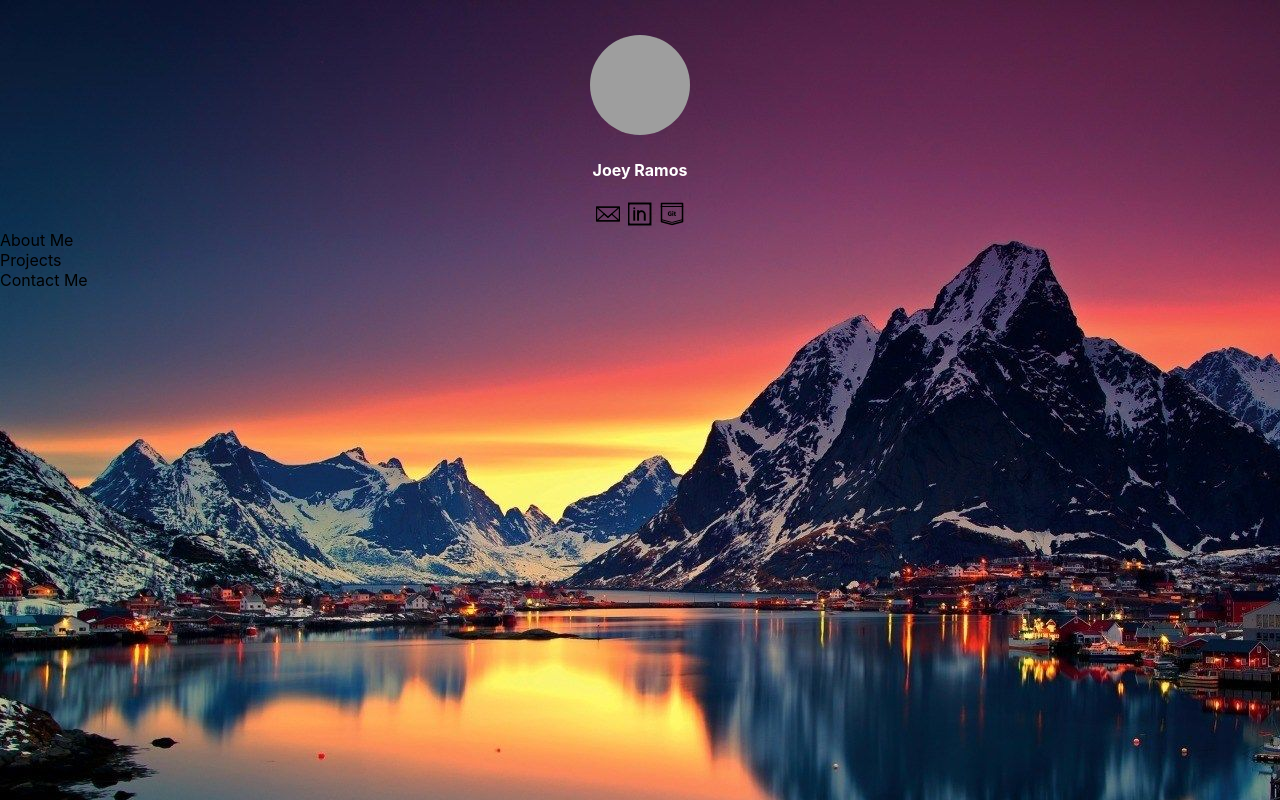
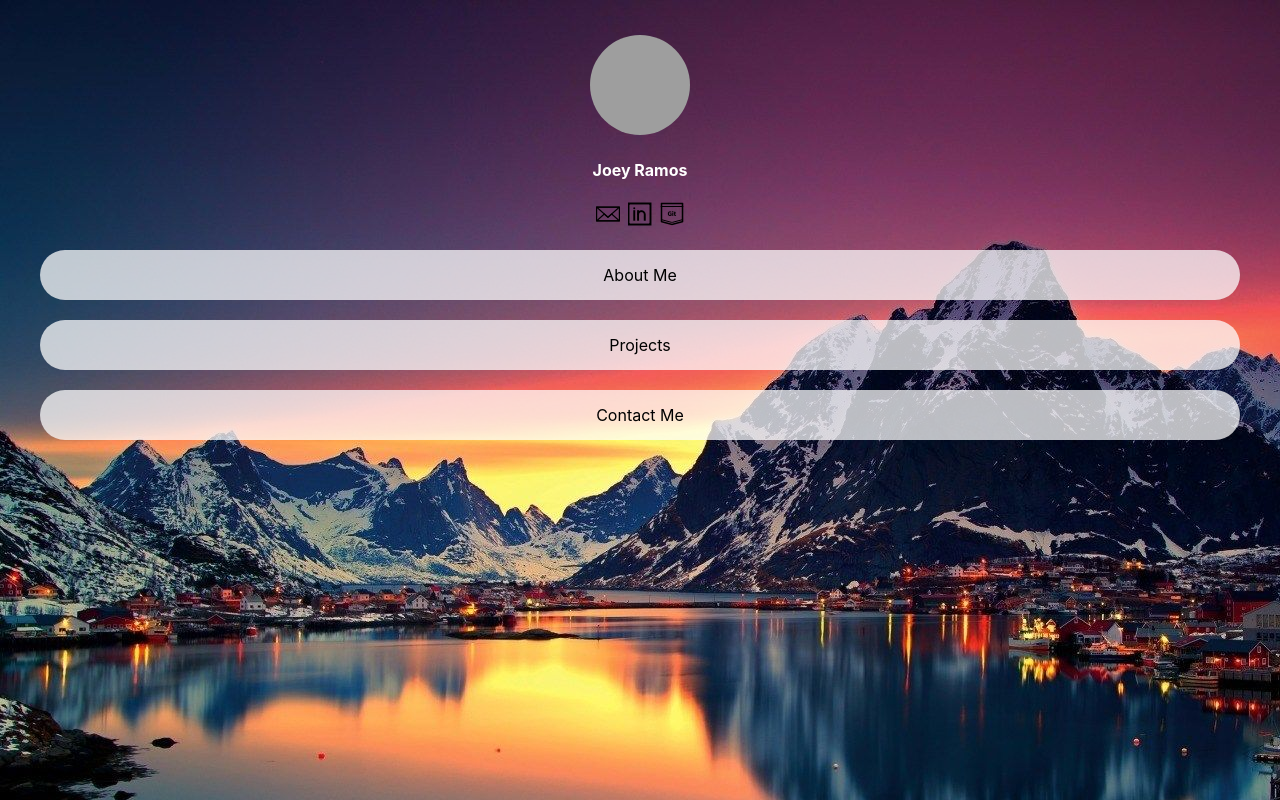
Before and after one commit to Joey-Ramos/portfolio, a React (Create React App) app: page / in a window 1280 px wide. Built offline with nearby package versions, Linux system fonts and the light colour scheme; grey boxes are pictures that could not be loaded.

Commit message:
completed links styling

```diff
--- a/src/App.css
+++ b/src/App.css
@@ -2,6 +2,7 @@ body {
     background-image: url(./assets/images/345330.jpg);
 }
 
+/* HEADER STYLING */
 .header {
     padding-top: 35px;
     text-align: center;
@@ -17,3 +18,19 @@ body {
 .logo {
     padding: 0.25rem;
 }
+/* ///// END HEADER STYLING ///// */
+
+/* LINKS STYLING */
+.links-list {
+    text-align: center;
+    margin: 20px;
+}
+
+.links {
+    height: 50px;
+    background-color: rgba(255, 255, 255, 0.733);
+    border-radius: 100px;
+    margin: 20px;
+    line-height: 50px;
+}
+/* ///// END LINKS STYLING ///// */
--- a/src/Components/Links/index.js
+++ b/src/Components/Links/index.js
@@ -4,15 +4,15 @@ import React from 'react'
 
 function Links() {
     return (
-        <div>
-            <div>
-                <a>About Me</a>
+        <div className="links-list">
+            <div className="links">
+                <p>About Me</p>
             </div>
-            <div>
-                <a>Projects</a>
+            <div className="links">
+                <p>Projects</p>
             </div>
-            <div>
-                <a>Contact Me</a>
+            <div className="links">
+                <p>Contact Me</p>
             </div>
         </div>
 
```
